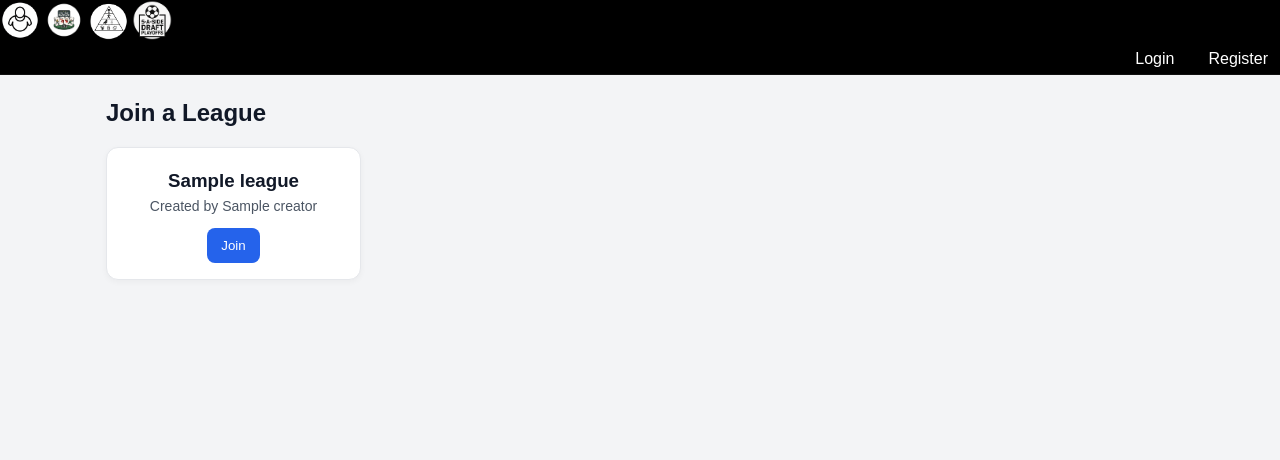
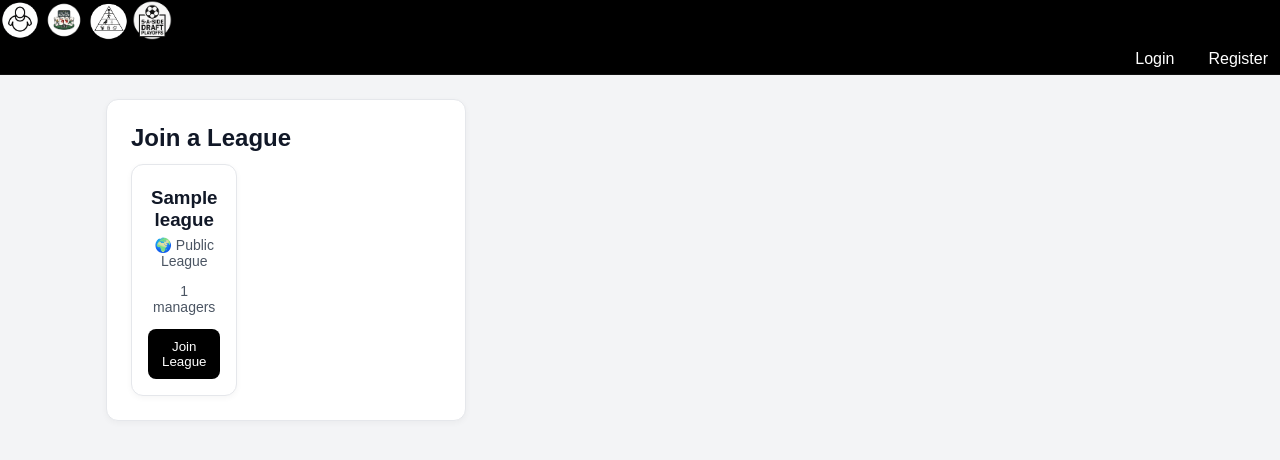
Before and after one commit to goenghisghan/fbj-game, a Flask app: template templates/join_league.html in a window 1280 px wide. Shown: the top 460 px of the page. Run offline with Flask 3, Linux system fonts and the light colour scheme; the template is opened without the code that fills it: most values are stand-ins (such as "Sample title", 1, 10 or a date in 2020); some libraries are stand-ins or nearby versions; some web fonts are replaced.

Commit message:
Update join_league.html

```diff
--- a/templates/join_league.html
+++ b/templates/join_league.html
@@ -1,18 +1,43 @@
 {% extends "base.html" %}
 {% block content %}
+<div class="card auth-card">
   <h2>Join a League</h2>
+
+  {% if leagues %}
     <div class="grid">
       {% for league in leagues %}
-  <div class="card player-card" style="text-align:center">
-    <h3 style="margin:6px 0">{{ league.name }}</h3>
-    <p class="meta">Created by {{ league.creator }}</p>
-    <form method="POST" style="margin-top:10px">
+        <div class="card player-card" style="text-align:center; padding:16px;">
+
+          <h3 style="margin:6px 0;">{{ league.name }}</h3>
+          <p class="meta">
+            {% if league.is_private %}
+              🔒 Private League
+            {% else %}
+              🌍 Public League
+            {% endif %}
+          </p>
+          <p class="meta">{{ league.member_count }} managers</p>
+
+          <form method="post" style="margin-top:10px;">
             <input type="hidden" name="league_id" value="{{ league.id }}">
-      <button type="submit" class="btn">Join</button>
+
+            {% if league.is_private %}
+              <input type="password"
+                     name="password"
+                     placeholder="Enter password"
+                     required
+                     style="margin-bottom:8px; width:100%;">
+            {% endif %}
+
+            <button type="submit" class="btn btn-black">
+              Join League
+            </button>
           </form>
         </div>
-  {% else %}
-  <p class="meta">No leagues available to join.</p>
       {% endfor %}
     </div>
+  {% else %}
+    <p>No leagues available to join at the moment.</p>
+  {% endif %}
+</div>
 {% endblock %}
```
Lines whose indentation alone changed are shown as unchanged.
